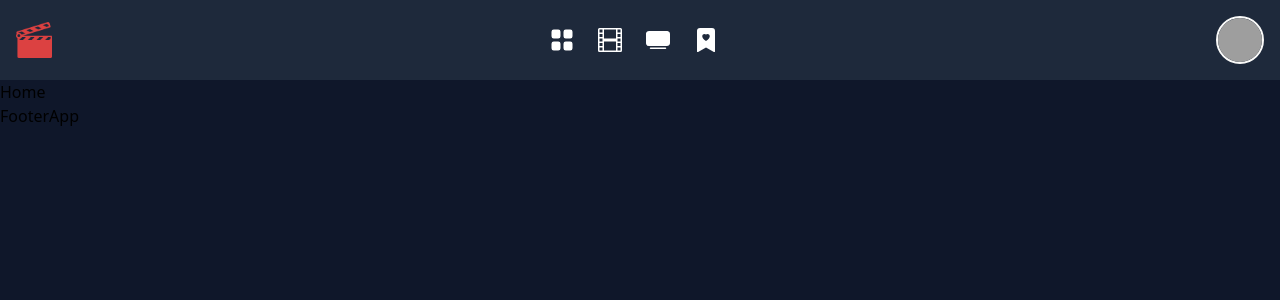
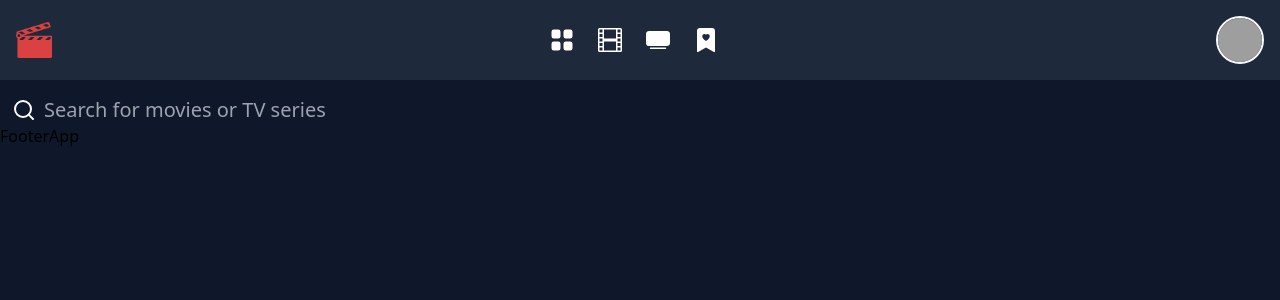
Before and after one commit to joshuacba08/react-movies, a React (Vite) app: page /home in a window 1280 px wide. Shown: the top 300 px of the page. Built offline with nearby package versions, Linux system fonts and the light colour scheme; grey boxes are pictures that could not be loaded.

Commit message:
Integracion de API

```diff
--- a/src/pages/Home.jsx
+++ b/src/pages/Home.jsx
@@ -1,9 +1,58 @@
-import React from 'react'
+import React, { useEffect, useState } from "react";
+import { FiSearch } from "react-icons/fi";
+const Home = () => {
+  const urlBase="http://www.omdbapi.com";
+  const api_key= "236569b8";
+  const [query, setQuery] = useState("");
+  const [movie, setMovie] = useState(null);
 
-const Home = () => {
+  const handleInput = (e) =>{
+    setQuery(e.target.value);
+  };
+
+  const getMovieByTitle = async (param) => {
+    try {
+      const response = await fetch(`${urlBase}/?t=${param}&apikey=${api_key}`);
+      const data = await response.json();
+      console.log(data);
+      setMovie(data);
+    } catch (error) {
+      console.error(error);
+    }
+  }
+
+  const handleSubmit = (e) =>{
+    e.preventDefault();
+
+    getMovieByTitle(query)
+  }
+
+
+
+
   return (
-    <div>Home</div>
-  )
-}
+    <div className="mt-4">
+      <form
+        onSubmit={handleSubmit}
+        className="flex items-center gap-2 text-white text-2xl px-3">
 
-export default Home
+        <button type="submit">
+          <FiSearch />
+        </button>
+
+        <input
+          type="text"
+          className="w-full text-xl bg-transparent outline-none"
+          placeholder="Search for movies or TV series"
+          value={query}
+          onChange={handleInput}
+        />
+      </form>
+
+      {movie && <h2 className="text-white">{movie.Title}</h2>}
+
+    </div>
+  );
+};
+
+export default Home;
```
Also changed, not shown: 1 other file (tests, documents, lock files or other folders).
